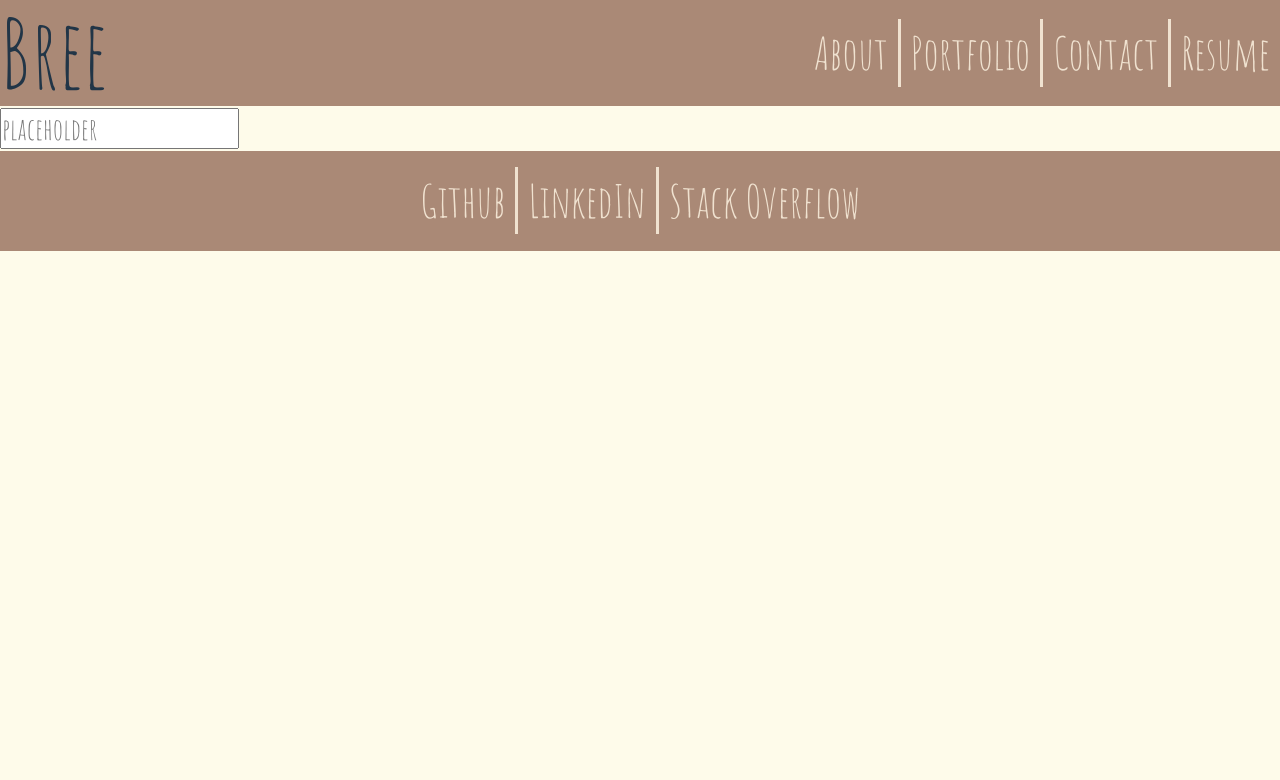
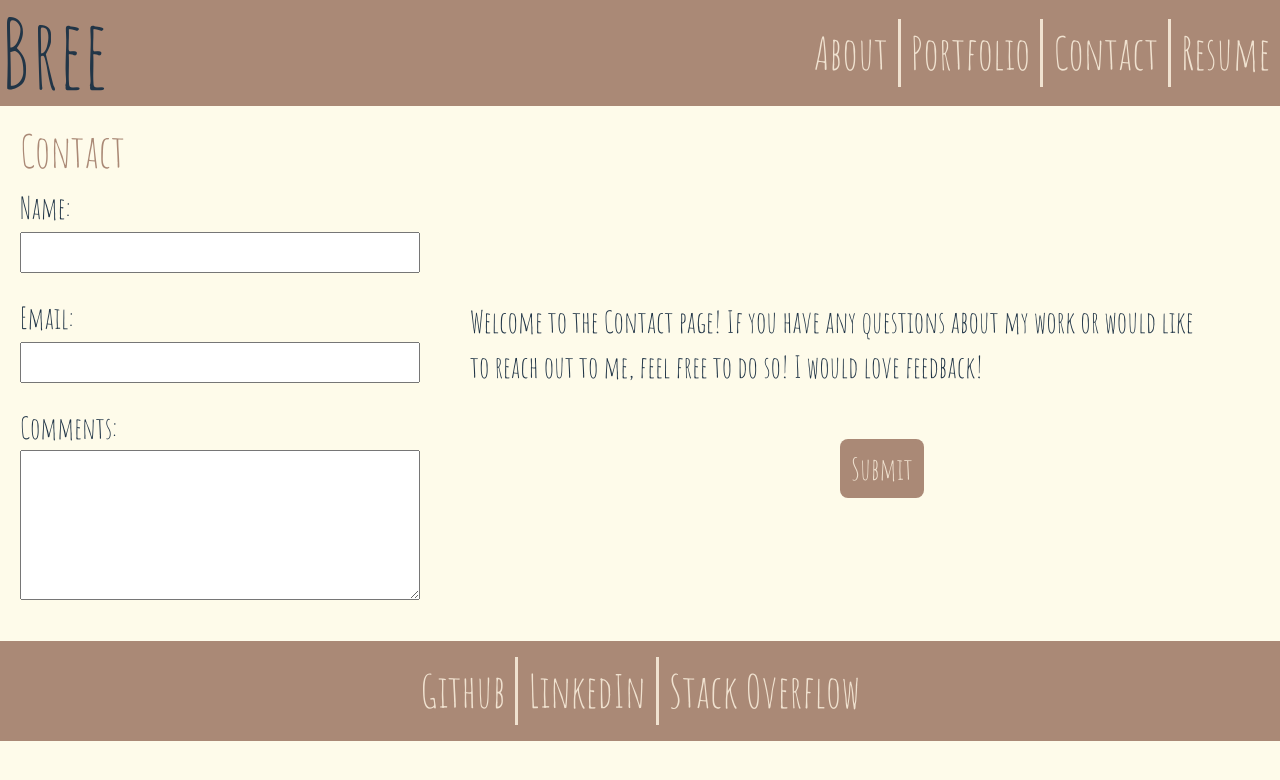
Before and after one commit to BreePrimmer/React-Portfolio, a React (Vite) app: page /Contact in a window 1280 px wide. Shown: the top 780 px of the page. Built offline with nearby package versions, Linux system fonts and the light colour scheme.

Commit message:
worked on the contact page by finishing the styling, as well as adding alerts when the user clicks outside of the form when one or more inputs are empty. Added an alert to the submit button that either confirms the form submission or alerts the user that the form is incomplete.

```diff
--- a/src/app.css
+++ b/src/app.css
@@ -106,7 +106,7 @@ footer ul li a {
     color: #AA8976;
 }
 
-.about-div {
+.content-div {
     padding: 20px;
 }
 
@@ -131,3 +131,45 @@ footer ul li a {
     border-color:#AA8976
 
 }
+
+/* -------------------------------------- */
+/* contact */
+input {
+    width: 400px;
+}
+
+textarea {
+    width: 400px;
+}
+
+button {
+    background-color: #AA8976;
+    color: #F0E2D0;
+    padding: 10px;
+    margin-top: 50px;
+    margin-left: 50%;
+}
+
+button:hover {
+    background-color: #C6EBC9;
+    color: #70AF85;
+}
+
+.input-div {
+    padding: 10px 0px;
+}
+
+.contact-div {
+    display: flex;
+    justify-content: space-between;
+    align-items: center;
+
+}
+
+.submit-text {
+    padding: 50px;
+}
+
+#comments {
+    height: 150px;
+}
--- a/src/pages/About.jsx
+++ b/src/pages/About.jsx
@@ -1,6 +1,6 @@
 function About() {
     return (
-        <div className='about-div'>
+        <div className='content-div'>
             <h1 className='title'>About Me</h1>
                 <div className='about-me'>
                     <p className='about-text'>
--- a/src/pages/Contact.jsx
+++ b/src/pages/Contact.jsx
@@ -1,13 +1,146 @@
-function Contact() {
+import { useState, useEffect, useRef } from 'react';
+
+function Contact(props) {
+    const [name, setName ] = useState('');
+    const [email, setEmail ] = useState('');
+    const [validEmail, setValidEmail ] = useState(false);
+    const [comments, setComments ] = useState('');
+
+    const handleSubmit = (e) => {
+        e.preventDefault();
+        setName('');
+        setEmail('');
+        setComments('');
+    };
+
+    const handleName = (e) => {
+        setName(e.target.value);
+    }
+
+    const handleEmail = (e) => {
+        const enteredEmail = e.target.value
+        const emailRegex = /^[^\s@]+@[^\s@]+\.[^\s@]+$/;
+        setEmail(enteredEmail);
+        setValidEmail(emailRegex.test(enteredEmail));
+
+        const checkEmail = () => {
+            if (!setValidEmail) {
+                alert('Please enter a valid email.')
+            } else {
+                return
+            }
+        }
+        checkEmail()
+    }
+
+    const handleComments = (e) => {
+        setComments(e.target.value);
+    }
+
+    // -----------------------
+
+    const useOutsideClick = (ref, callback) => {
+        const handleClick = e => {
+            if (ref.current && !ref.current.contains(e.target)) {
+                callback();
+            }
+        }
+
+        useEffect(() => {
+            document.addEventListener('click', handleClick);
+
+            return () => {
+                document.removeEventListener('click', handleClick)
+            }
+        })
+    }
+
+
+    const ref = useRef();
+
+    useOutsideClick(ref, () => {
+        if (!name) {
+            alert('Please enter a name.')
+        } else if(!email) {
+            alert('Please enter an email.')
+        } else if(!comments) {
+            alert('Please enter a comment/comments.')
+        } else {
+            return
+        }
+    })
+
+    const checkEmail = () => {
+        if (!setValidEmail) {
+            alert('Please enter a valid email.')
+        } else {
+            return
+        }
+    }
+
+    const checkForm = () => {
+        if (name && email && comments) {
+            alert('Form successfully submited! Thanks for contacting me!')
+        } else {
+            alert('Please make sure to complete the form before you sumbit it!')
+        }
+    }
+
     return (
-        <div>
-            <form>
-                <input
-                    type='text'
-                    placeholder='placeholder'
-                    name='text'>
-                </input>
-            </form>
+        <div className='content-div' >
+            <h1 className='title'>Contact</h1>
+            <div className='contact-div'>
+                <form onSubmit={handleSubmit}>
+                    <div className='input-div' ref={ref}>
+                        <h2>Name:</h2>
+                            <input
+                                required
+                                type='text'
+                                value={name}
+                                name='text'
+                                onChange={handleName}
+                                >
+                            </input>
+                    </div>
+                    <div className='input-div' ref={ref}>
+                        <h2>Email:</h2>
+                            <input
+                                required
+                                type='text'
+                                value={email}
+                                name='text'
+                                onChange={handleEmail}
+                                >
+                            </input>
+                            {checkEmail}
+                    </div>
+                    <div className='input-div' ref={ref}>
+                        <h2>Comments:</h2>
+                            <textarea
+                                required
+                                id='comments'
+                                type='text'
+                                value={comments}
+                                name='text'
+                                onChange={handleComments}
+                                >
+                            </textarea>
+                    </div>
+                </form>
+                <div className='submit-text'>
+                    <p>
+                        Welcome to the Contact page! If you have any questions about my work or would like to reach out to me, feel free to do so! I would love feedback!
+                    </p>
+                     <button
+                        onClick={checkForm}
+                        >
+                    Submit
+                </button>
+                </div>
+                {/* <button>
+                    Submit
+                </button> */}
+            </div>
         </div>
     )
 }
```
